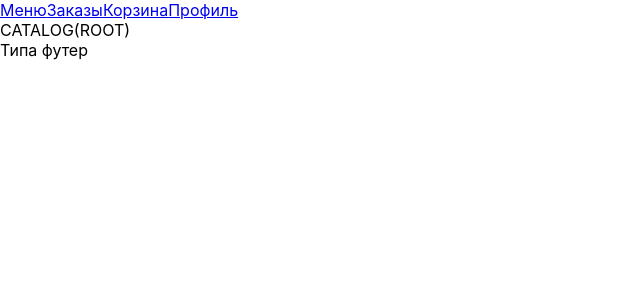
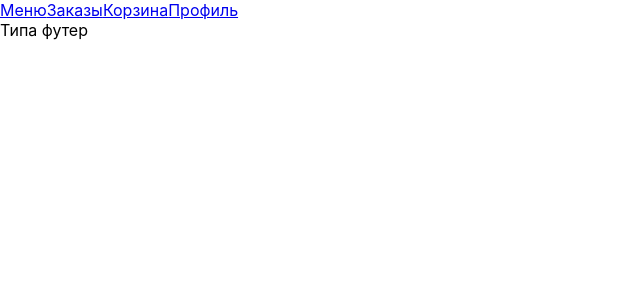
Before and after one commit to shameoff/Delivery.-, a React (Create React App) app: page / in a window 1280 px wide. Shown: the top 300 px of the page, without its empty margins (0-640 px from the left). Built offline with nearby package versions, Linux system fonts and the light colour scheme.

Commit message:
Переименовал Root в Catalog

```diff
--- a/src/App.js
+++ b/src/App.js
@@ -3,14 +3,14 @@ import {Route, Routes} from "react-router-dom";
 import Layout from "./components/Layout"
 import Registration from "./pages/Registration";
 import Basket from "./pages/Basket";
-import Root from "./pages/Root";
+import Catalog from "./pages/Catalog";
 import NotFound from "./pages/NotFound";
 function App() {
   return (
     <>
     <Routes>
       <Route path="/" element={<Layout />}>
-        <Route index element={<Root />} />
+        <Route index element={<Catalog />} />
         <Route path="registration" element={<Registration />} />
         <Route path="basket" element={<Basket />} />
       </Route>
--- /dev/null
+++ b/src/pages/Catalog.js
@@ -0,0 +1,9 @@
+import React from "react";
+
+function Catalog(props){
+    return (
+        <></>
+    )
+}
+
+export default Catalog;
--- a/src/pages/Root.js
+++ /dev/null
@@ -1,9 +0,0 @@
-import React from "react";
-
-function Root(props){
-    return (
-        <>CATALOG(ROOT)</>
-    )
-}
-
-export default Root;
```
